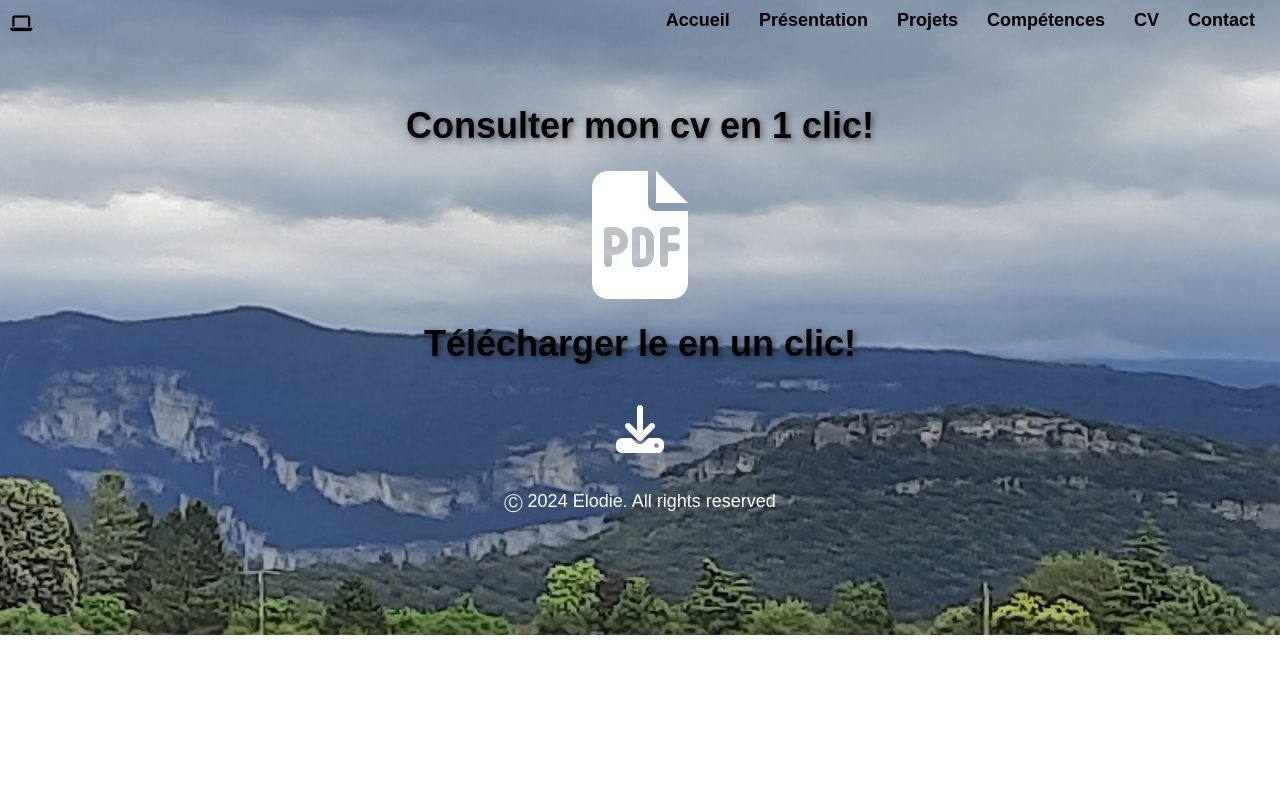
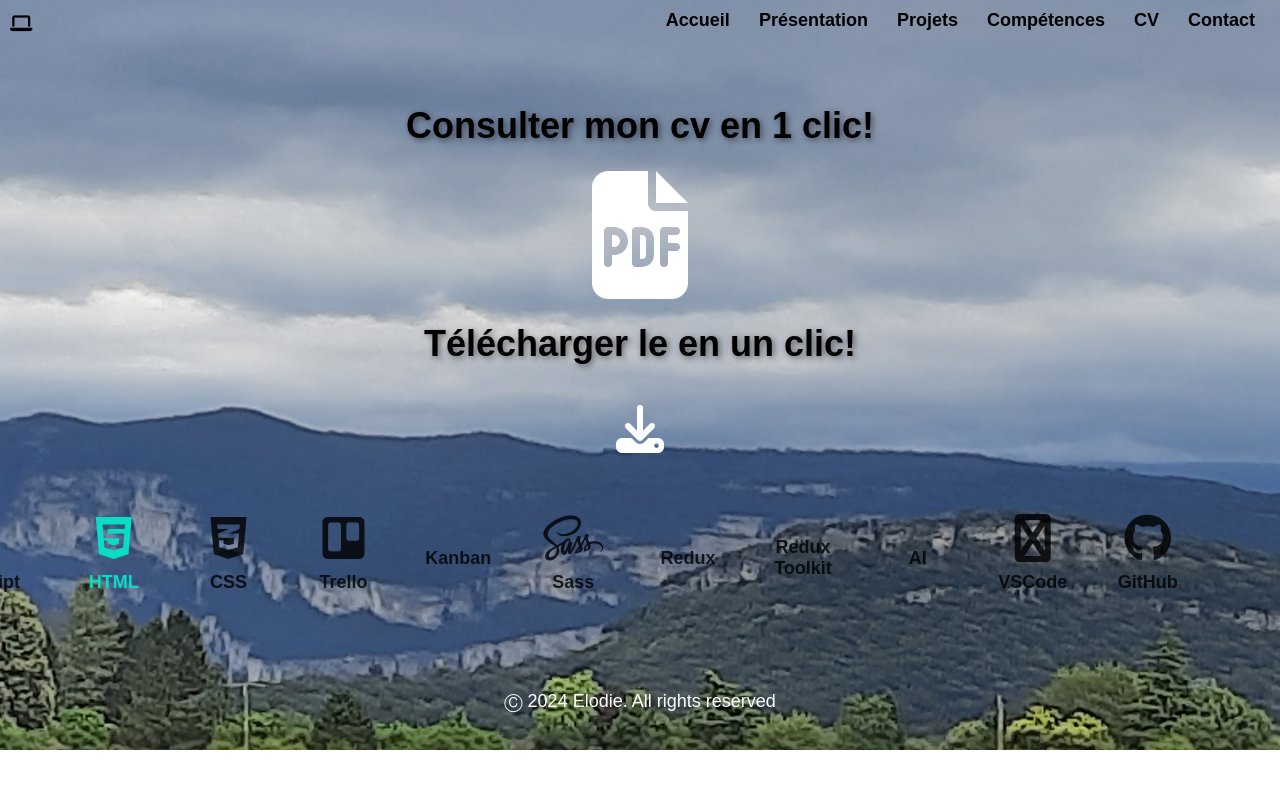
Before and after one commit to ELODIE-74/portefolioweb, a React (Create React App) app in the folder my-portfolio-app/: page /cv in a window 1280 px wide. Shown: the top 788 px of the page. Built offline with nearby package versions, Linux system fonts and the light colour scheme.

Commit message:
rajout slidericone page cv

```diff
--- a/my-portfolio-app/src/pages/cv/cv.jsx
+++ b/my-portfolio-app/src/pages/cv/cv.jsx
@@ -1,6 +1,7 @@
 import { useState } from 'react';
 import "./cv.css";
 import cvImage from "./cv.png";
+import TechSlider from '../../components/slidericone/slidericone';
 
 const CVViewer = () => {
   const [showCV, setShowCV] = useState(false);
@@ -46,7 +47,11 @@ const CVViewer = () => {
           <img src={cvImage} alt="CV" className="cv-image" />
         </div>
       )}
+       <div className="tech-slider-container">
+        <TechSlider />
+      </div>
     </div>
+
   );
 };
 
```
